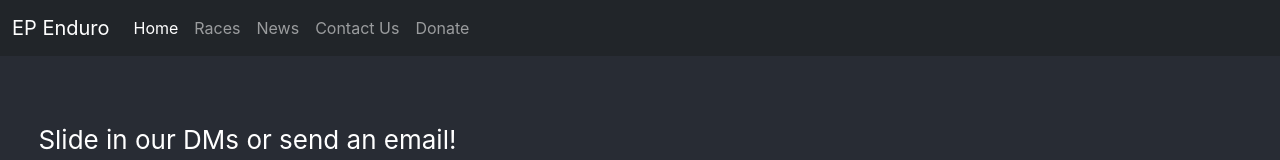
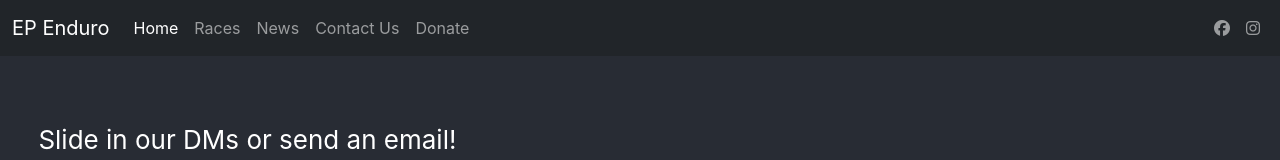
Before and after one commit to wpalafox/north-crew-app, a React (Create React App) app: page /contactus in a window 1280 px wide. Shown: the top 160 px of the page. Built offline with nearby package versions, Linux system fonts and the light colour scheme.

Commit message:
navbar socials added

```diff
--- a/src/NavBar.js
+++ b/src/NavBar.js
@@ -8,7 +8,7 @@ export default function NavBar() {
         <div>
             <nav className="navbar navbar-expand-lg navbar-dark bg-dark">
                 <div className="container-fluid">
-                    <a className="navbar-brand" href="#">
+                    <a className="navbar-brand" href="/">
                        EP Enduro
                     </a>
                     <button className="navbar-toggler" type="button" data-bs-toggle="collapse" data-bs-target="#navbarNav" aria-controls="navbarNav" aria-expanded="false" aria-label="Toggle navigation">
@@ -32,6 +32,18 @@ export default function NavBar() {
                             <a className="nav-link" href="#">Donate</a>
                         </li>
                         </ul>
+
+                       <ul class="navbar-nav ms-auto">
+                            <li className="nav-item"><a className="nav-link" href="https://www.facebook.com/epduro/"  target="_blank"><i class="fab fa-facebook"></i></a></li>
+
+                            <li className="nav-item"><a className="nav-link" href="https://www.instagram.com/ependuro/"  target="_blank"><i class="fab fa-instagram"></i></a></li>
+
+
+                        </ul>
+
+
+
+
                     </div>
                 </div>
             </nav>
```
Lines whose indentation alone changed are shown as unchanged.
